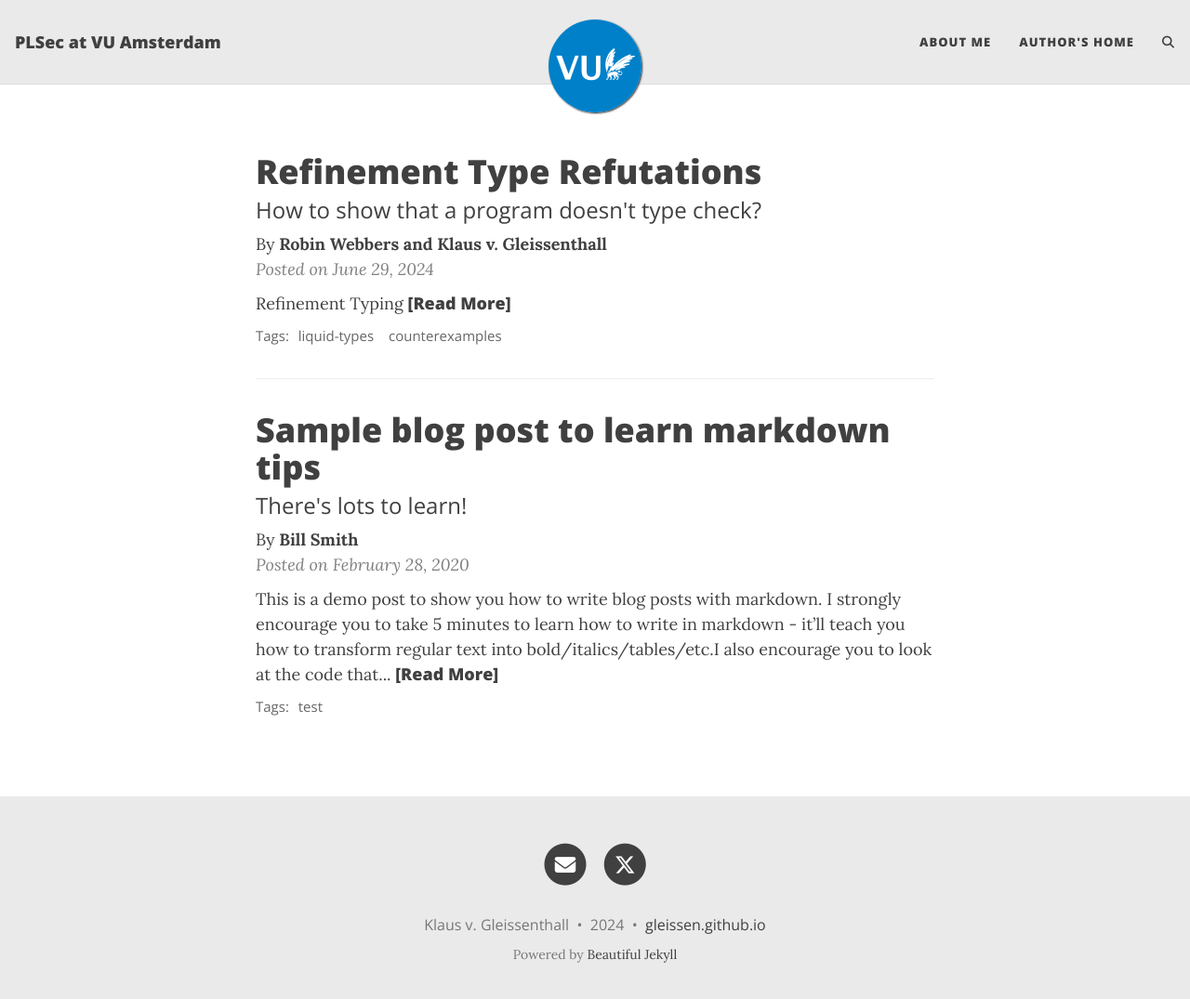
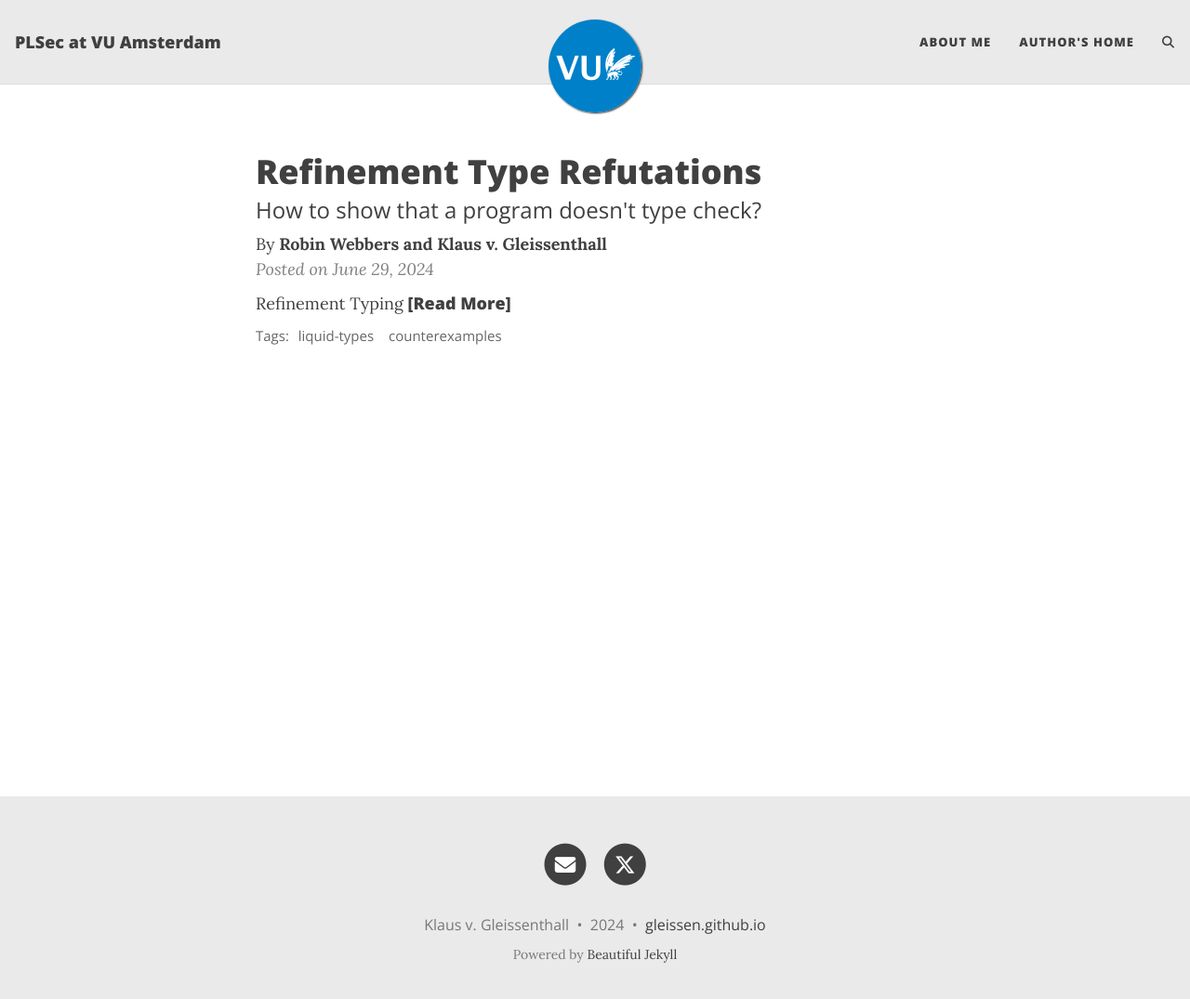
Before and after one commit to vusecpl/vusecpl.github.io, a Jekyll site: the page built from index.markdown, in a window 1280 px wide and 1088 px high. Shown: the top 1075 px of the window at 93% size. Built offline with Jekyll 4.4.1, drawn with Linux system fonts in a browser that asks for light colours; the list of posts is cut into pages by our own code; comment, search, counter and statistics services are not loaded.

Commit message:
more blog

````diff
--- a/_posts/2020-02-28-sample-markdown.md
+++ /dev/null
@@ -1,95 +0,0 @@
----
-layout: post
-title: Sample blog post to learn markdown tips
-subtitle: There's lots to learn!
-gh-repo: daattali/beautiful-jekyll
-gh-badge: [star, fork, follow]
-tags: [test]
-comments: true
-mathjax: true
-author: Bill Smith
----
-
-{: .box-success}
-This is a demo post to show you how to write blog posts with markdown.  I strongly encourage you to [take 5 minutes to learn how to write in markdown](https://markdowntutorial.com/) - it'll teach you how to transform regular text into bold/italics/tables/etc.<br/>I also encourage you to look at the [code that created this post](https://raw.githubusercontent.com/daattali/beautiful-jekyll/master/_posts/2020-02-28-sample-markdown.md) to learn some more advanced tips about using markdown in Beautiful Jekyll.
-
-**Here is some bold text**
-
-## Here is a secondary heading
-
-[This is a link to a different site](https://deanattali.com/) and [this is a link to a section inside this page](#local-urls).
-
-Here's a table:
-
-| Number | Next number | Previous number |
-| :------ |:--- | :--- |
-| Five | Six | Four |
-| Ten | Eleven | Nine |
-| Seven | Eight | Six |
-| Two | Three | One |
-
-You can use [MathJax](https://www.mathjax.org/) to write LaTeX expressions. For example:
-When \\(a \ne 0\\), there are two solutions to \\(ax^2 + bx + c = 0\\) and they are $$x = {-b \pm \sqrt{b^2-4ac} \over 2a}.$$
-
-How about a yummy crepe?
-
-![Crepe](https://beautifuljekyll.com/assets/img/crepe.jpg)
-
-It can also be centered!
-
-![Crepe](https://beautifuljekyll.com/assets/img/crepe.jpg){: .mx-auto.d-block :}
-
-Here's a code chunk:
-
-~~~
-var foo = function(x) {
-  return(x + 5);
-}
-foo(3)
-~~~
-
-And here is the same code with syntax highlighting:
-
-```javascript
-var foo = function(x) {
-  return(x + 5);
-}
-foo(3)
-```
-
-And here is the same code yet again but with line numbers:
-
-{% highlight javascript linenos %}
-var foo = function(x) {
-  return(x + 5);
-}
-foo(3)
-{% endhighlight %}
-
-## Boxes
-You can add notification, warning and error boxes like this:
-
-### Notification
-
-{: .box-note}
-**Note:** This is a notification box.
-
-### Warning
-
-{: .box-warning}
-**Warning:** This is a warning box.
-
-### Error
-
-{: .box-error}
-**Error:** This is an error box.
-
-## Local URLs in project sites {#local-urls}
-
-When hosting a *project site* on GitHub Pages (for example, `https://USERNAME.github.io/MyProject`), URLs that begin with `/` and refer to local files may not work correctly due to how the root URL (`/`) is interpreted by GitHub Pages. You can read more about it [in the FAQ](https://beautifuljekyll.com/faq/#links-in-project-page). To demonstrate the issue, the following local image will be broken **if your site is a project site:**
-
-![Crepe](/assets/img/crepe.jpg)
-
-If the above image is broken, then you'll need to follow the instructions [in the FAQ](https://beautifuljekyll.com/faq/#links-in-project-page). Here is proof that it can be fixed:
-
-![Crepe]({{ '/assets/img/crepe.jpg' | relative_url }})
--- a/_posts/2024-06-29-type-refutations.md
+++ b/_posts/2024-06-29-type-refutations.md
@@ -211,7 +211,7 @@ unknown refinement will lead to a typing failure.
 
 Haystack solves this problem via a new notion we call *must-instantiation*. For
 example, in our example function `test1`, we know that *any* solution to the
-unknown refinement *must* at least contain inhabitant $$3$$, as it is contained in
+unknown refinement *must* at least contain inhabitant `3`, as it is contained in
 the list `[4, 3, 2, 1]`. Since we also know that the unknown refinement must
 imply that all values are even, this alone is enough to ensure that any possible
 solution to the constraints must fail.
````
Also changed, not shown: other parts of _posts/2024-06-29-type-refutations.md (+3 -2 lines).
